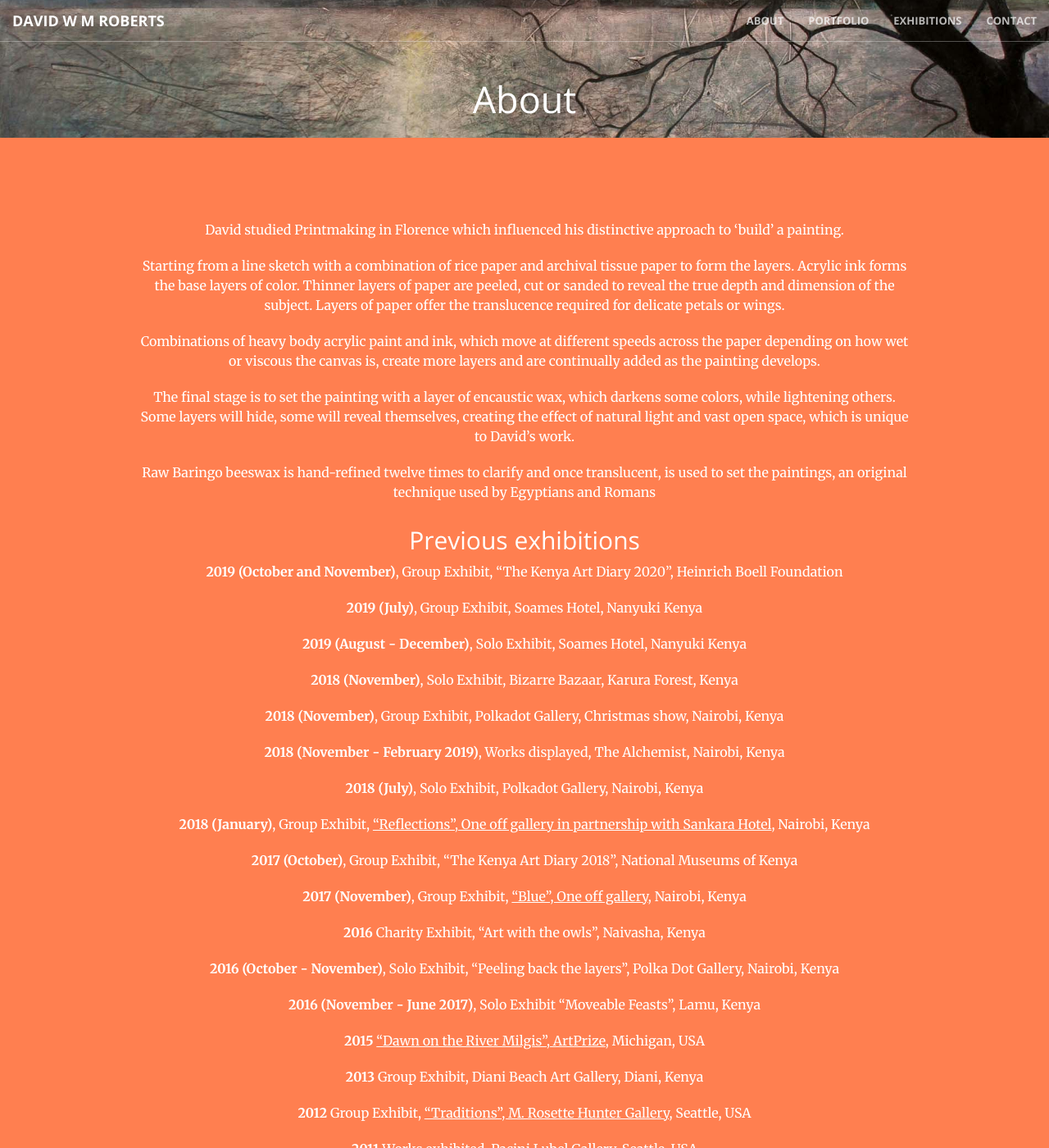
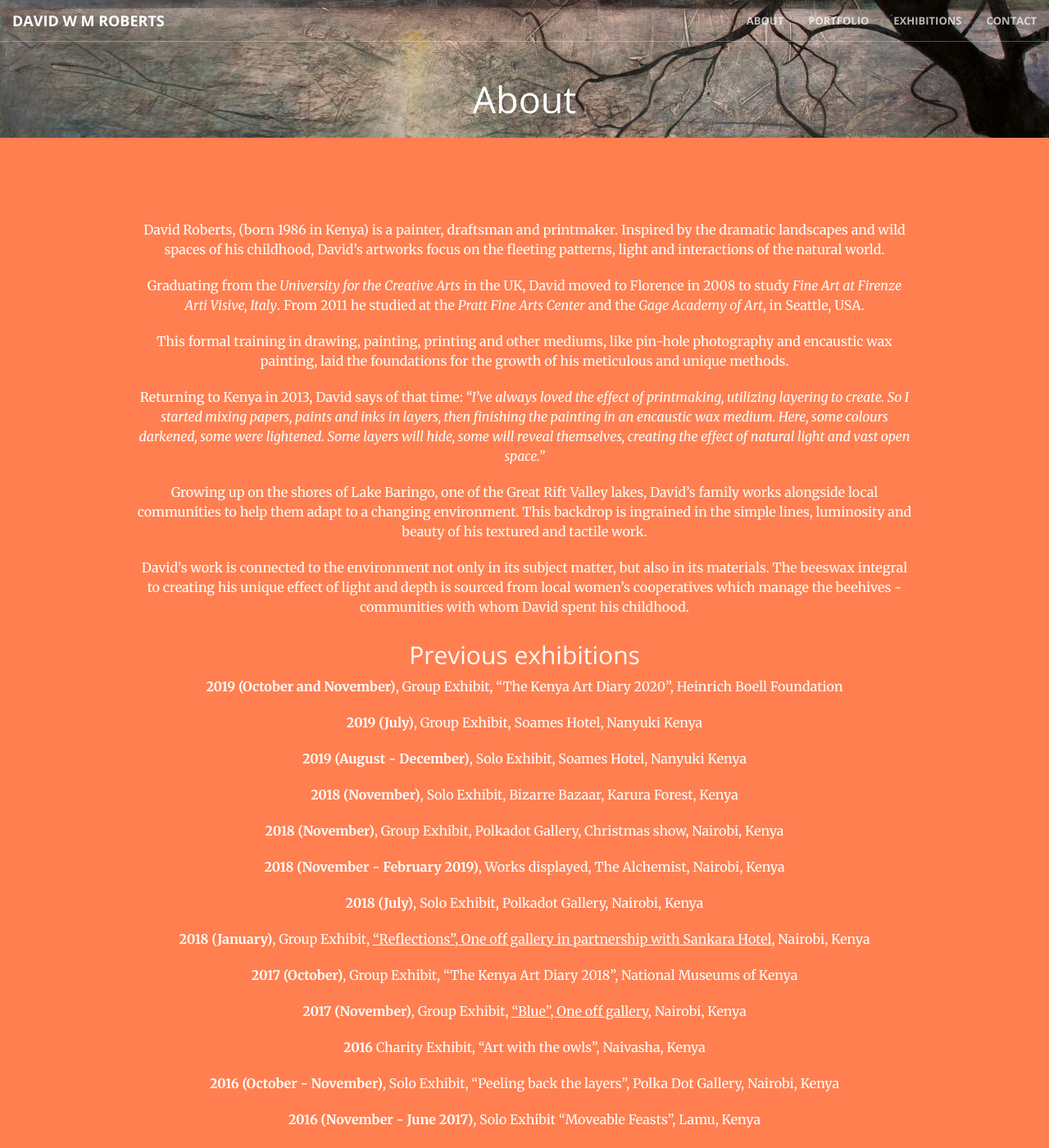
Before and after one commit to dwmroberts/dwmroberts.github.io, a Jekyll site: the page built from about.markdown, in a window 1280 px wide and 1400 px high. Shown: the whole window at 82% size. Built offline with Jekyll 4.4.1, drawn with Linux system fonts in a browser that asks for light colours; comment, search, counter and statistics services are not loaded; some of the changed text lies outside the part shown.

Commit message:
Update about page text

```diff
--- a/about.markdown
+++ b/about.markdown
@@ -4,15 +4,18 @@ title: About
 permalink: /about/
 ---
 
-David studied Printmaking in Florence which influenced his distinctive approach to ‘build’ a painting.
+David Roberts, (born 1986 in Kenya) is a painter, draftsman and printmaker. Inspired by the dramatic landscapes and wild spaces of his childhood, David’s artworks focus on the fleeting patterns, light and interactions of the natural world.
 
-Starting from a line sketch with a combination of rice paper and archival tissue paper to form the layers. Acrylic ink forms the base layers of color. Thinner layers of paper are peeled, cut or sanded to reveal the true depth and dimension of the subject. Layers of paper offer the translucence required for delicate petals or wings.
+Graduating from the _University for the Creative Arts_ in the UK, David moved to Florence in 2008 to study _Fine Art at Firenze Arti Visive, Italy_. From 2011 he studied at the _Pratt Fine Arts Center_ and the _Gage Academy of Art_, in Seattle, USA.
 
-Combinations of heavy body acrylic paint and ink, which move at different speeds across the paper depending on how wet or viscous the canvas is, create more layers and are continually added as the painting develops.
+This formal training in drawing, painting, printing and other mediums, like pin-hole photography and encaustic wax painting, laid the foundations for the growth of his meticulous and unique methods.
 
-The final stage is to set the painting with a layer of encaustic wax, which darkens some colors, while lightening others. Some layers will hide, some will reveal themselves, creating the effect of natural light and vast open space, which is unique to David’s work.
+Returning to Kenya in 2013, David says of that time: _“I’ve always loved the effect of printmaking, utilizing layering to create. So I started mixing papers, paints and inks in layers, then finishing the painting in an encaustic wax medium. Here, some colours darkened, some were lightened. Some layers will hide, some will reveal themselves, creating the effect of natural light and vast open space.”_
 
-Raw Baringo beeswax is hand-refined twelve times to clarify and once translucent, is used to set the paintings, an original technique used by Egyptians and Romans
+Growing up on the shores of Lake Baringo, one of the Great Rift Valley lakes, David’s family works alongside local communities to help them adapt to a changing environment.
+This backdrop is ingrained in the simple lines, luminosity and beauty of his textured and tactile work.
+
+David’s work is connected to the environment not only in its subject matter, but also in its materials. The beeswax integral to creating his unique effect of light and depth is sourced from local women’s cooperatives which manage the beehives - communities with whom David spent his childhood.
 
 ## Previous exhibitions
 
```
Also changed, not shown: other parts of about.markdown (+0 -10 lines).
